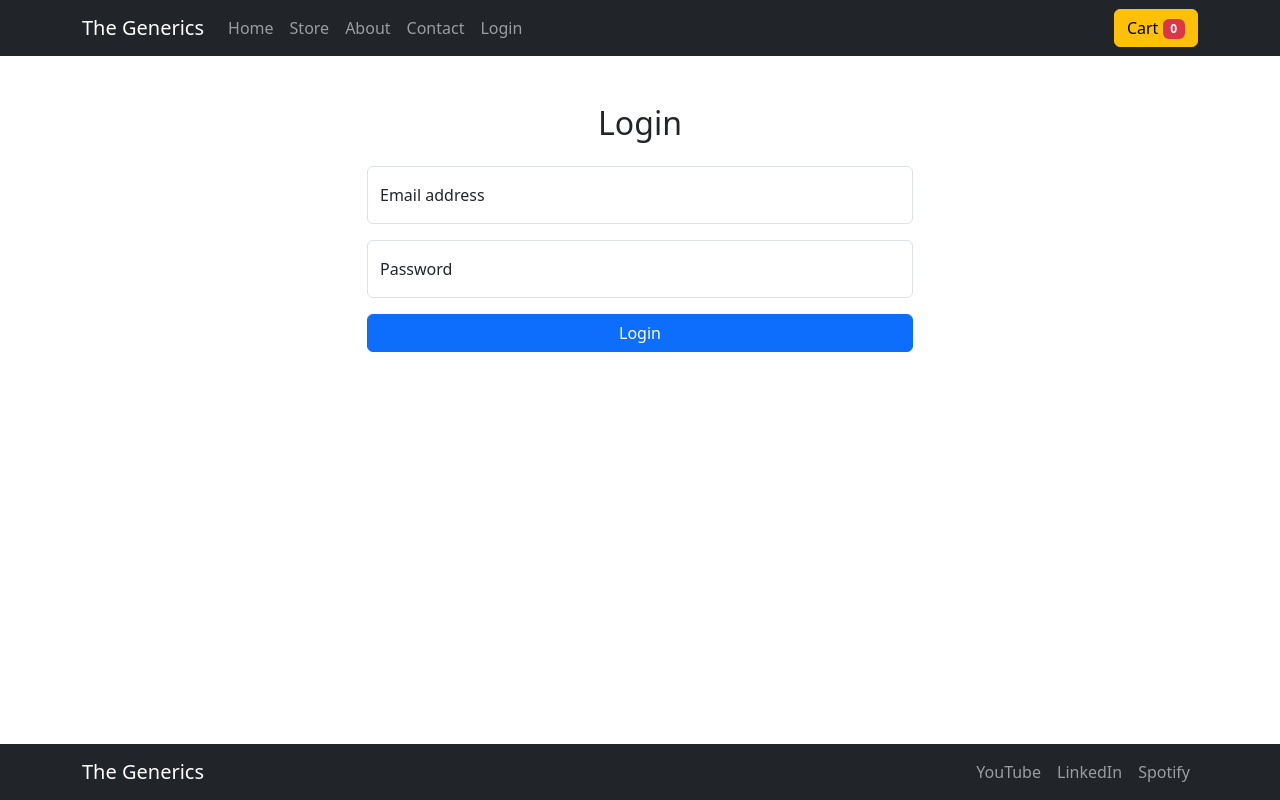
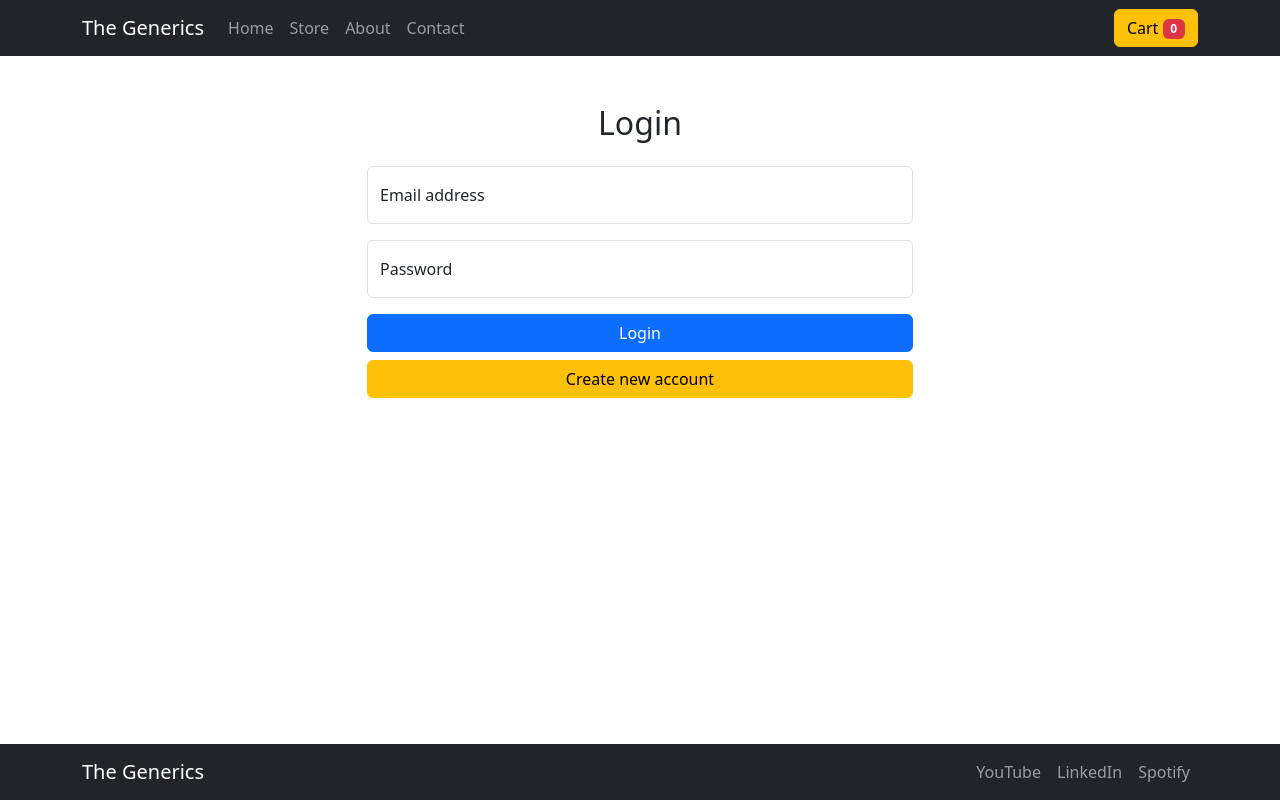
Before and after one commit to heman8085/ecommerce-react-bootstrap, a React (Create React App) app: page /login in a window 1280 px wide. Built offline with nearby package versions, Linux system fonts and the light colour scheme.

Commit message:
Protecting the product page

```diff
--- a/src/App.js
+++ b/src/App.js
@@ -1,10 +1,10 @@
-import React from "react";
-import { BrowserRouter as Router, Routes, Route } from "react-router-dom";
+import React, { useContext } from "react";
+import { BrowserRouter as Router, Routes, Route} from "react-router-dom";
 import "./App.css";
 import Card from "./components/card/Card";
 import Heading from "./components/navbar/Navbar";
 import Footer from "./components/footer/Footer";
-import { EcomProvider } from "./components/store/EcomContext";
+import { EcomContext} from "./components/store/EcomContext";
 import CartModal from "./components/modal/CartModal";
 import AboutUs from "./components/pages/AboutUs";
 import Home from "./components/pages/Home";
@@ -13,24 +13,31 @@ import Login from "./components/pages/Login";
 import ProductDetail from "./components/pages/productDetail/ProductDetail";
 import productsArr from "./components/card/Data";
 
+
 function App() {
-  return (
-    <Router>
-      <EcomProvider>
+
+  const { userIsLoggedIn} = useContext(EcomContext);
+
+
+
+    return (
+      <Router>
         <Heading />
         <Routes>
-          <Route path="/store" element={<Card />} />
+          {!userIsLoggedIn && <Route path="/login" element={<Login />} />}
+          {userIsLoggedIn && <Route path="/store" element={<Card />} />}
           <Route path="/" element={<Home />} />
           <Route path="/about" element={<AboutUs />} />
           <Route path="/contact" element={<ContactUs />} />
-          <Route path="/login" element={<Login />} />
-          <Route path="/products/:productId" element={<ProductDetail products={productsArr}/>} />
+          <Route
+            path="/products/:productId"
+            element={<ProductDetail products={productsArr} />}
+          />
         </Routes>
         <Footer />
         <CartModal />
-      </EcomProvider>
-    </Router>
-  );
+      </Router>
+    );
 }
 
 export default App;
--- a/src/components/navbar/Navbar.js
+++ b/src/components/navbar/Navbar.js
@@ -2,24 +2,52 @@ import React, { useContext } from "react";
 import { Navbar, Container, Button, Badge,Nav } from "react-bootstrap";
 import { Link } from "react-router-dom";
 import { EcomContext } from "../store/EcomContext";
+import { useNavigate } from "react-router-dom";
 
 const Heading = () => {
-  const { handleShow, size } = useContext(EcomContext);
+   const navigate = useNavigate();
+  const { handleShow, size, logoutHandler, userIsLoggedIn } = useContext(EcomContext);
+
+   const handleLogout = () => {
+     logoutHandler();
+     navigate("/login");
+   };
 
   return (
     <Navbar bg="dark" variant="dark" sticky="top">
       <Container>
-        <Navbar.Brand as={Link} to="/">The Generics</Navbar.Brand>
+        <Navbar.Brand as={Link} to="/">
+          The Generics
+        </Navbar.Brand>
         <Navbar.Toggle aria-controls="basic-navbar-nav" />
         <Navbar.Collapse id="basic-navbar-nav">
           <Nav className="me-auto">
-            <Nav.Link as={Link} to="/">Home</Nav.Link>
-            <Nav.Link as={Link} to="/store">Store</Nav.Link>
-            <Nav.Link as={Link} to="/about">About</Nav.Link>
-            <Nav.Link as={Link} to="/contact">Contact</Nav.Link>
-            <Nav.Link as={Link} to="/login">Login</Nav.Link>
+            <Nav.Link as={Link} to="/">
+              Home
+            </Nav.Link>
+            {userIsLoggedIn ? (
+              <Nav.Link as={Link} to="/store">
+                Store
+              </Nav.Link>
+            ) : (
+              <Nav.Link as={Link} to="/login">
+                Store
+              </Nav.Link>
+            )}
+            <Nav.Link as={Link} to="/about">
+              About
+            </Nav.Link>
+            <Nav.Link as={Link} to="/contact">
+              Contact
+            </Nav.Link>
+
           </Nav>
-          <Button variant="warning" onClick={handleShow} className="ml-auto d-lg-inline-block">
+          {userIsLoggedIn && <Button onClick={handleLogout}>Logout</Button>}
+          <Button
+            variant="warning"
+            onClick={handleShow}
+            className="ml-auto d-lg-inline-block"
+          >
             Cart <Badge bg="danger">{size}</Badge>
             <span className="visually-hidden">unread messages</span>
           </Button>
--- a/src/components/pages/Login.js
+++ b/src/components/pages/Login.js
@@ -1,4 +1,3 @@
-
 import React, { useState, useContext } from "react";
 import {
   FloatingLabel,
@@ -12,6 +11,8 @@ import { EcomContext } from "../store/EcomContext";
 import { useNavigate } from "react-router-dom";
 
 const Login = () => {
+
+ const [isLogin, setIsLogin] = useState(true);
   const [enteredEmail, setEnteredEmail] = useState("");
   const [enteredPassword, setEnteredPassword] = useState("");
   const [loading, setLoading] = useState(false);
@@ -19,14 +20,26 @@ const Login = () => {
   const { loginHandler } = useContext(EcomContext);
   const navigate = useNavigate();
 
+  const switchModeHandler = () => {
+    setIsLogin((prevState) => !prevState);
+  };
+
   const submitHandler = async (e) => {
     e.preventDefault();
     setLoading(true);
     setError(null);
 
+let url;
+if (isLogin) {
+  url =
+    "https://identitytoolkit.googleapis.com/v1/accounts:signInWithPassword?key=AIzaSyAKKGdUt1ko9J_bH7wRVmAd_NouIG_rbcw";
+} else {
+  url =
+    "https://identitytoolkit.googleapis.com/v1/accounts:signUp?key=AIzaSyAKKGdUt1ko9J_bH7wRVmAd_NouIG_rbcw";
+}
+
     try {
-      const response = await fetch(
-        "https://identitytoolkit.googleapis.com/v1/accounts:signInWithPassword?key=AIzaSyAKKGdUt1ko9J_bH7wRVmAd_NouIG_rbcw",
+      const response = await fetch(url,
         {
           method: "POST",
           body: JSON.stringify({
@@ -48,8 +61,7 @@ const Login = () => {
       const data = await response.json();
       //console.log(data)
       loginHandler(data.idToken);
-      navigate('/store');
-
+      navigate("/store");
     } catch (error) {
       setError(error.message);
     } finally {
@@ -61,7 +73,7 @@ const Login = () => {
     <Container className="mt-5">
       <Row className="justify-content-md-center">
         <Col xs={12} md={6}>
-          <h2 className="text-center mb-4">Login</h2>
+          <h2 className="text-center mb-4">{isLogin ? "Login" : "Sign Up"}</h2>
           <Form onSubmit={submitHandler}>
             <FloatingLabel
               controlId="floatingInput"
@@ -84,8 +96,23 @@ const Login = () => {
               />
             </FloatingLabel>
             <div className="d-grid mt-3">
-              <Button variant="primary" type="submit" disabled={loading}>
-                {loading ? "Loading..." : "Login"}
+              {!loading && (
+                <Button
+                  variant={isLogin ? "primary" : "success"}
+                  type="submit"
+                  disabled={loading}
+                >
+                  {isLogin ? "Login" : "Create Account"}
+                </Button>
+              )}
+              {loading && <p>Loading...</p>}
+              <Button
+                variant={isLogin ? "warning" : "info"}
+                type="button"
+                onClick={switchModeHandler}
+                className="mt-2"
+              >
+                {isLogin ? "Create new account" : "Login with existing account"}
               </Button>
             </div>
             {error && <p className="text-danger mt-2">{error}</p>}
--- a/src/components/store/EcomContext.js
+++ b/src/components/store/EcomContext.js
@@ -1,9 +1,15 @@
 import React, { createContext, useState } from "react";
+
+
 const EcomContext = createContext();
 
 const EcomProvider = ({ children }) => {
   const initialToken = localStorage.getItem("token");
   const [token, setToken] = useState(initialToken);
+
+
+  const userIsLoggedIn = !!token;
+
   const [show, setShow] = useState(false);
   const [cart, setCart] = useState([]);
 
@@ -12,8 +18,12 @@ const EcomProvider = ({ children }) => {
 
 const loginHandler = (newToken) => {
   setToken(newToken);
-  localStorage.setItem("token", token);
-};
+  localStorage.setItem("token", newToken);
+  };
+  const logoutHandler = () => {
+    setToken(null);
+    localStorage.removeItem("token");
+  };
 
   const addToCartHandler = (item) => {
     const isPresent = cart.some((product) => item.id === product.id);
@@ -54,6 +64,8 @@ const loginHandler = (newToken) => {
         quantityChangeHandler,
         size,
         loginHandler,
+        logoutHandler,
+        userIsLoggedIn
       }}
     >
       {children}
--- a/src/index.js
+++ b/src/index.js
@@ -2,6 +2,7 @@ import React from 'react';
 import ReactDOM from 'react-dom/client';
 import './index.css';
 import App from './App';
+import { EcomProvider } from './components/store/EcomContext';
 // react bootstrap configs
 import "react-bootstrap/dist/react-bootstrap";
 import "bootstrap/dist/css/bootstrap.min.css";
@@ -11,6 +12,8 @@ import "bootstrap/dist/css/bootstrap.min.css";
 const root = ReactDOM.createRoot(document.getElementById('root'));
 root.render(
   <React.StrictMode>
-    <App />
+     <EcomProvider>
+      <App />
+    </EcomProvider>
   </React.StrictMode>
 );
```
